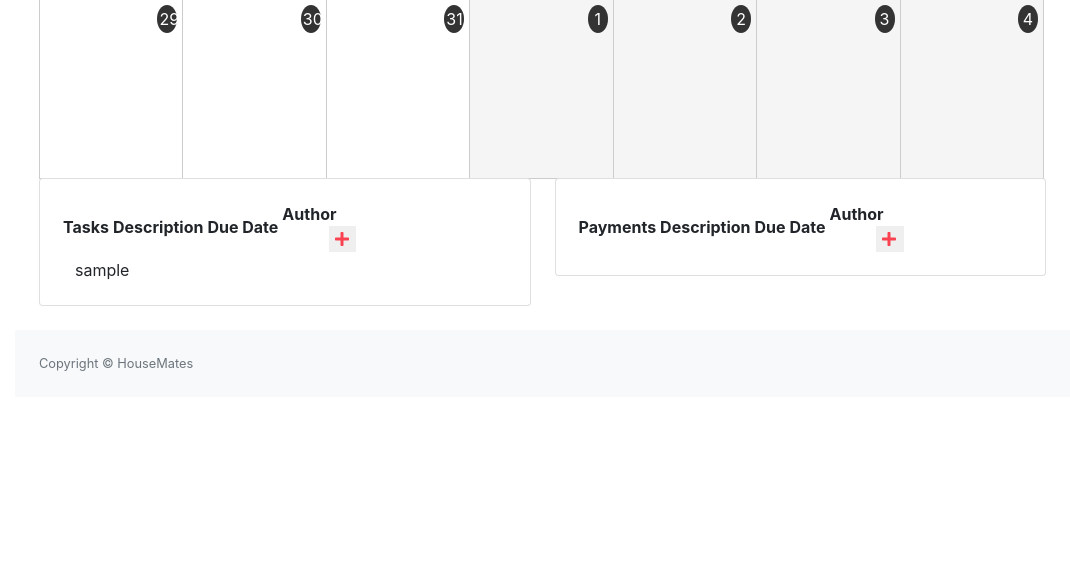
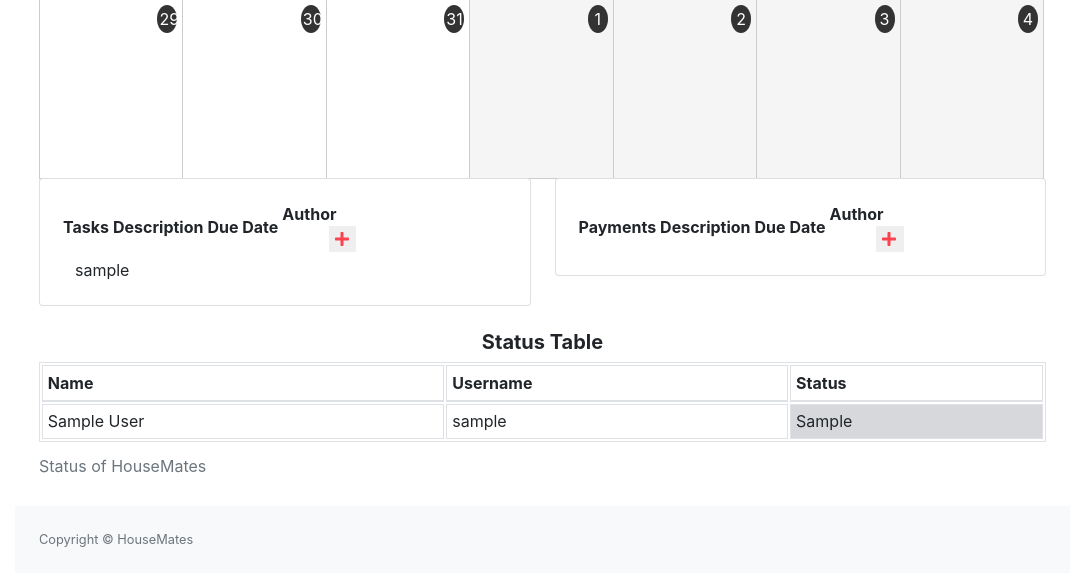
Before and after one commit to connorkeevill/CM20257-housemates, a Django app: page /dashboard/ in a window 1280 px wide. Shown: the part 927-1500 px from the top of the page, without its empty margins (210-1280 px from the left). Before the commit the page ends 1298 px from the top, so only its background shows below. Run offline with Django 3.2, Linux system fonts and the light colour scheme; a user stored in the database is signed in; tables that the repository leaves empty hold one stand-in row (values such as "Sample post"); lists and menus that the app fills with data are empty; some libraries are stand-ins or nearby versions.

Commit message:
+ Continuity for footer 'HouseMates 2021' added + Status Table added with colour coordinated Status

```diff
--- a/app/templates/app/dashboard-base.html
+++ b/app/templates/app/dashboard-base.html
@@ -63,6 +63,13 @@
         <main>
             {% block dash_content %}{% endblock %}
         </main>
+
+        <div class="container-fluid">
+            {% block status_content %}{% endblock %}
+        </div>
+
+
+
         <footer class="py-4 bg-light mt-auto">
             <div class="container-fluid">
                 <div class="d-flex align-items-center justify-content-between small">
@@ -72,6 +79,8 @@
         </footer>
     </div>
 </div>
+
+
 
 <!-- Table scripts -->
 <script src="https://cdnjs.cloudflare.com/ajax/libs/font-awesome/5.15.1/js/all.min.js"
--- a/app/templates/app/dashboard.html
+++ b/app/templates/app/dashboard.html
@@ -170,3 +170,43 @@
     </div>
     </div>
 {% endblock dash_content %}
+
+<!-- Status Table -->
+
+{% block status_content %}
+<style>
+    h5 {text-align: center;}
+</style>
+
+<h5><strong>Status Table</strong></h5>
+<table class="table table-hover table-bordered table-sm">
+    <caption> Status of HouseMates</caption>
+    <thead>
+    <tr>
+        <th scope="col">Name</th>
+        <th scope="col">Username</th>
+        <th scope="col">Status</th>
+    </tr>
+    </thead>
+    <tbody>
+
+    {% for houseMember in house.inhabitants.all %}
+    <tr>
+        <td>{{ houseMember.Profile.firstName}} {{ houseMember.Profile.surname }}</td>
+        <td>{{ houseMember.username }}</td>
+
+        {% if houseMember.Profile.status.type == 'Available' %}
+        <td class="table-success">{{ houseMember.Profile.status }}</td>
+        {% elif houseMember.Profile.status.type == 'Away' %}
+        <td class="table-warning">{{ houseMember.Profile.status }}</td>
+        {% elif houseMember.Profile.status.type == 'Busy' %}
+        <td>{{ houseMember.Profile.status }}</td>
+        {% else %}
+        <td class="table-secondary">{{ houseMember.Profile.status }}</td>
+        {% endif %}
+    </tr>
+    {% endfor %}
+    </tbody>
+</table>
+
+{% endblock status_content %}
--- a/app/templates/app/login-base.html
+++ b/app/templates/app/login-base.html
@@ -24,7 +24,7 @@
         <footer class="py-4 bg-light mt-auto">
             <div class="container-fluid">
                 <div class="d-flex align-items-center justify-content-between small">
-                    <div class="text-muted">Copyright &copy; Your Website 2020</div>
+                    <div class="text-muted">Copyright &copy; HouseMates 2021</div>
                     <div>
                         <a href="#">Privacy Policy</a>
                         &middot;
--- a/app/views.py
+++ b/app/views.py
@@ -18,7 +18,10 @@ def dashboard(request):
 	if request.method == 'GET':
 		calendar = create_calendar()
 
-		return render(request, 'app/dashboard.html', {'tasks': Task.objects.all(), 'calendar': calendar})
+
+		house = request.user.house_set.first()
+
+		return render(request, 'app/dashboard.html', {'tasks': Task.objects.all(), 'calendar': calendar, 'house': house})
 
 	else:
 		calendar = create_calendar()
@@ -99,8 +102,11 @@ class Account(View):
 		userForm = UserUpdateForm(instance=request.user)
 		profileForm = ProfileUpdateFrom(instance=request.user.Profile)
 
+		house = request.user.house_set.first()
+
 		context = {'userForm': userForm,
-				   'profileForm': profileForm}
+				   'profileForm': profileForm,
+				   'house': house}
 
 		return render(request, 'app/account.html', context)
 
```
